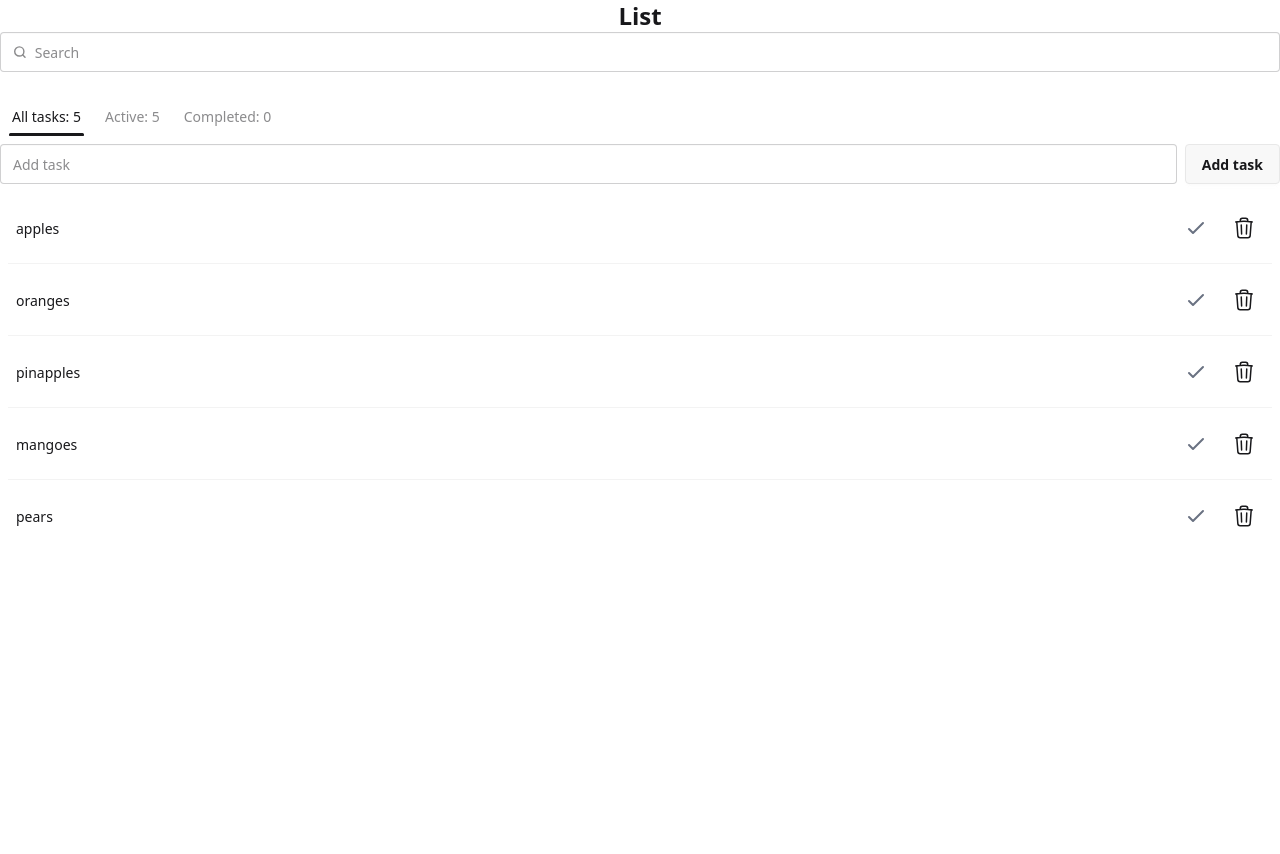
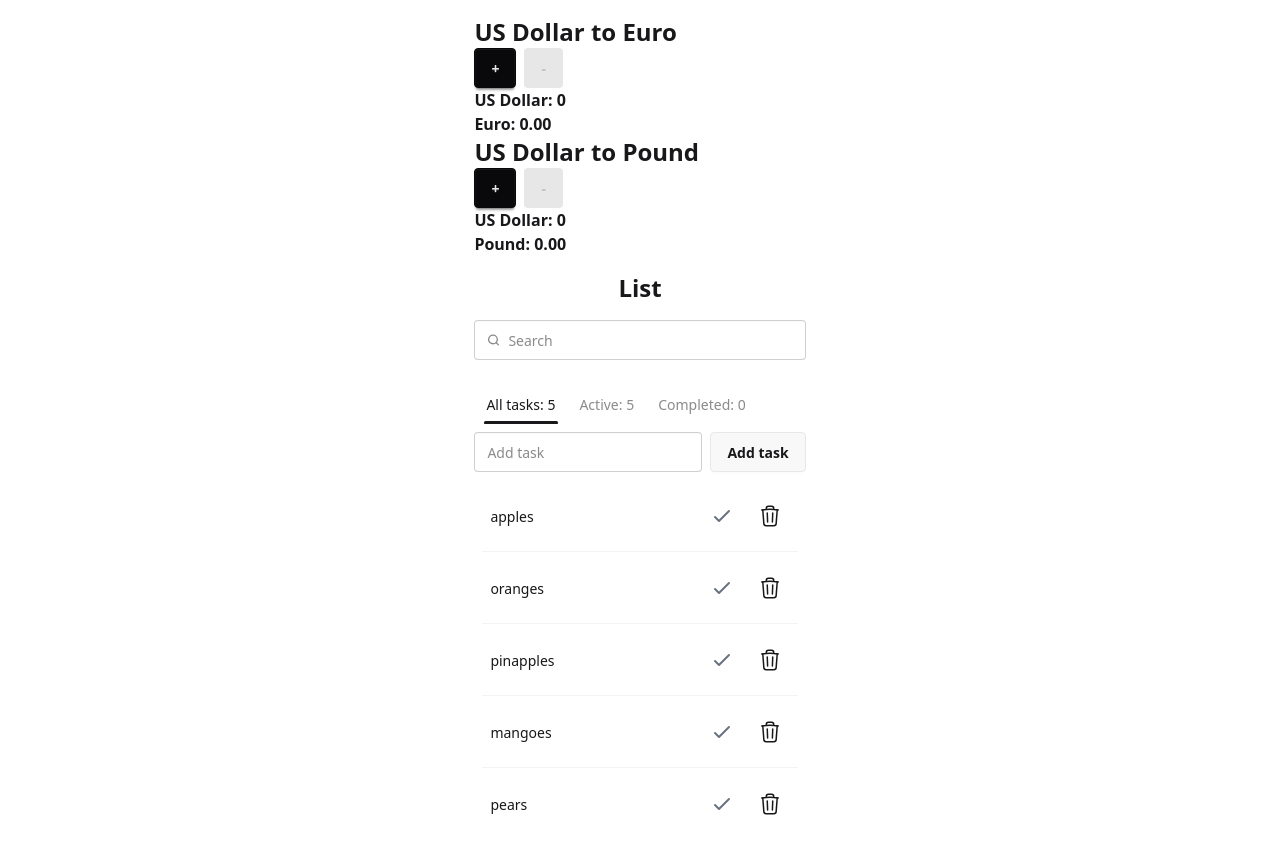
Before and after one commit to VHelloKittyV/filters-pg, a React (Vite) app: page / in a window 1280 px wide. Before the commit the page ends 800 px from the top, so only its background shows below. Built offline with nearby package versions, Linux system fonts and the light colour scheme.

Commit message:
render prop components

```diff
--- a/src/App.jsx
+++ b/src/App.jsx
@@ -1,11 +1,15 @@
-import React from "react";
-
+import React, { useState } from "react";
 import List from "./List";
+import Currency from "./Currency";
 
 export default function App() {
-  return (
-    <>
-      <List />
-    </>
-  );
-}
+
+  return(
+    <div className="wrapper">
+    < Currency/>
+    <List/>
+    </div>
+
+  )
+
+};
--- /dev/null
+++ b/src/Currency.jsx
@@ -0,0 +1,36 @@
+import { useState } from "react";
+
+//render prop components
+export default function Currency() {
+
+  return (
+    <div>
+      <Amount currency={{ name: "Euro", component: Euro }} />
+      <Amount currency={{ name: "Pound", component: Pound }} />
+    </div>
+  );
+}
+const Euro = ({ amount}) => <p className="font-bold">Euro: {(amount * 0.95).toFixed(2)} </p>;
+const Pound = ({ amount }) => <p className="font-bold" >Pound: {(amount * 0.95).toFixed(2)} </p>;
+
+const Amount = ({ currency }) => {
+  const [amount, setAmount] = useState(0);
+  const CurrencyComponent = currency.component;
+
+  return (
+    <>
+      <h1>US Dollar to {currency.name}</h1>
+      <Button onClick={() => setAmount(amount + 1)}>+</Button>
+      <Button disabled={amount === 0} onClick={() => setAmount(amount - 1)}>-</Button>
+
+      <p className="font-bold">US Dollar: {amount}</p>
+      <CurrencyComponent amount={amount}/>
+    </>
+  );
+};
+
+const Button=({children, ...others})=>{
+    return(
+        <button className="btn btn-neutral mr-2" {...others} >{children}</button>
+    )
+}
```
